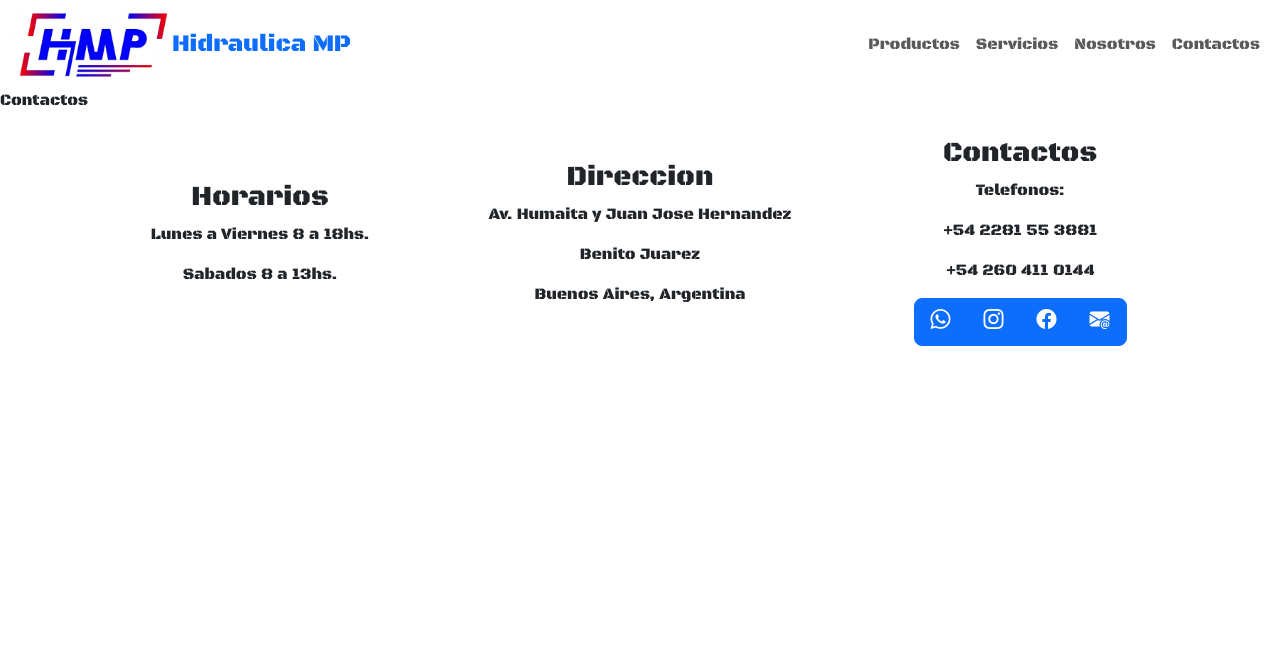
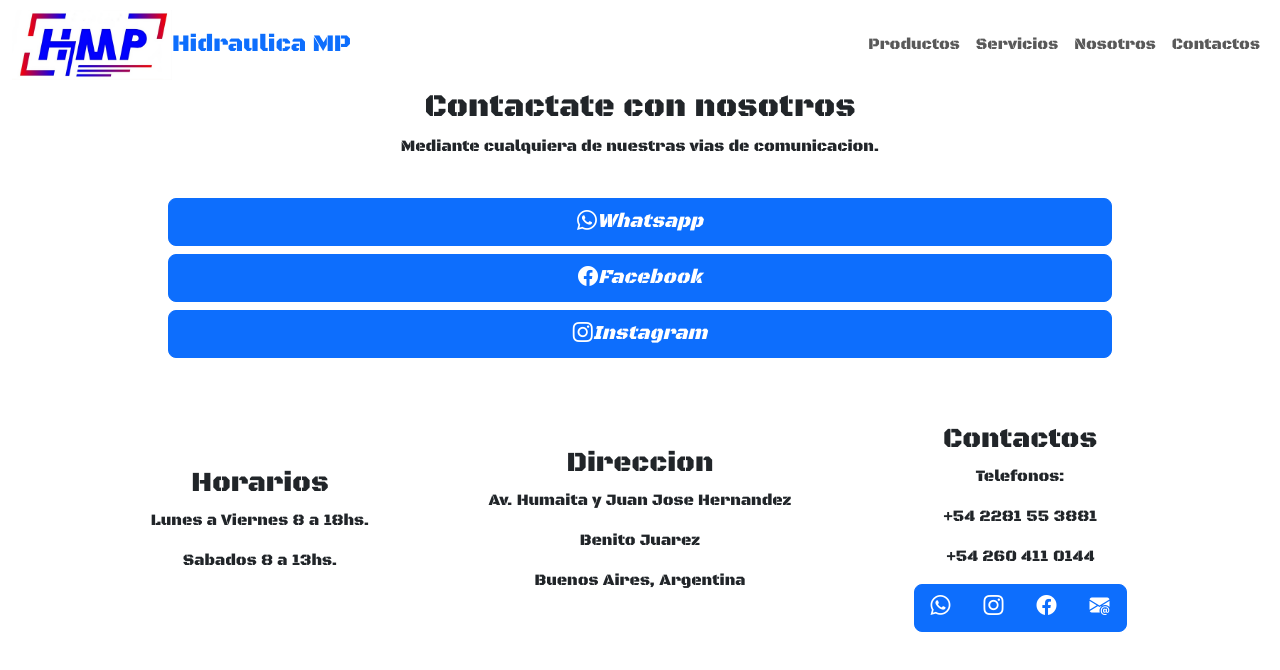
Before and after one commit to Dingras/HidraulicaMP, a React (Vite) app: page /contactos in a window 1280 px wide. Shown: the top 670 px of the page. Built offline with nearby package versions, Linux system fonts and the light colour scheme.

Commit message:
Implementaciones Servicios, Contactos y actualizacion de Nosotros

```diff
--- a/src/components/AboutMe/AboutMe.css
+++ b/src/components/AboutMe/AboutMe.css
@@ -1,28 +1,21 @@
-.container-aboutme{
-    position: relative;
-    width: 100%;
-    height: 700px; /* Ajusta la altura según sea necesario */
-    background-image: url('/Nosotros.jpeg');
-    background-size: cover;
-    background-position: center;
-    background-repeat: no-repeat;
+.aboutme-container{
+    border-radius: 0px;
+    border: 0px;
 }
-.container-info-aboutme {
-    position: absolute;
-    top: 50%;
-    left: 70%;
-    width: 50%;
-    transform: translate(-50%, -50%);
-    color: white;
-    padding: 20px;
-    border-radius: 2em;
-    background-color: rgba(0, 0, 0, 0.3); /* Fondo semitransparente para mejorar la legibilidad */
+.title-aboutme{
+    text-align: center;
+    margin: 0.5em;
 }
-@media (max-width: 768px) {
-    .container-info-aboutme {
-        width: 90%;
-        top: 60%;
-        left: 50%;
-        padding: 10px;
+
+.img-vid-container{
+    max-Height: 500px;
+    object-fit: cover;
+}
+@media (max-width: 540px) {
+    .img-vid-container{
+        max-Height: 300px;
+    }
+    .aboutme-text{
+        font-size: 1.2em;
     }
 }
--- a/src/components/AboutMe/AboutMe.jsx
+++ b/src/components/AboutMe/AboutMe.jsx
@@ -2,18 +2,42 @@ import './AboutMe.css'
 
 const AboutMe = () => {
     return (
-        <div className="container-fluid container-aboutme p-0 m-0">
-            <div className='container-info-aboutme'>
+        <>
             <h2 className='title-aboutme'>Quienes somos?</h2>
-            <p className='text-aboutme'>
-                Soy Manuel Pereyra, me dedico hace mas de 20 años a la herreria de maquinaria pesada, camiones, gruas y mucho mas.
-                En mis años de trabajo no solo me dedique a la herreria, tambien realizo trabajos de torneria desde hace mucho tiempo.
-                Por mi trabajo, siempre tuve que enfrentarme a trabajos en hidraulica, y decidi abrir mi propio local no solo para ofrecer un servicio,
-                sino tambien para ofrecer productos de calidad y brindar la mejor atencion gracias a todos mis años de experiencia en el rubro.
-                Esto no es todo, tambien realizamos trabajos de plegado y corte en metales con pantografo CNC.
-            </p>
+            <div className="card text-bg-dark mx-2 aboutme-container">
+                <img src="/Nosotros.jpeg" className="card-img img-vid-container" alt="..."/>
+                <div className="card-img-overlay d-flex justify-content-center align-items-center">
+                    <h4 className="card-title aboutme-text text-center w-75">
+                        Soy Manuel Pereyra, me dedico hace mas de 20 años a la herreria de maquinaria pesada, camiones, gruas y mucho mas.
+                    </h4>
+                </div>
             </div>
-        </div>
+            <div className="card text-bg-dark mx-2 aboutme-container">
+                <img src="/Torneria.png" className="card-img img-vid-container" alt="..."/>
+                <div className="card-img-overlay d-flex justify-content-center align-items-center">
+                    <h4 className="card-title aboutme-text text-center w-75">
+                        En mis años de trabajo no solo me dedique a la herreria, tambien realizo trabajos de torneria desde hace mucho tiempo.
+                    </h4>
+                </div>
+            </div>
+            <div className="card text-bg-dark mx-2 aboutme-container">
+                <img src="/Welcome.jpeg" className="card-img img-vid-container" alt="..."/>
+                <div className="card-img-overlay d-flex justify-content-center align-items-center">
+                    <h4 className="card-title aboutme-text text-center w-75">
+                        Por mi trabajo, siempre tuve que enfrentarme a trabajos en hidraulica, y decidi abrir mi propio local no solo para ofrecer un servicio,
+                        sino tambien para ofrecer productos de calidad y brindar la mejor atencion gracias a todos mis años de experiencia en el rubro.
+                    </h4>
+                </div>
+            </div>
+            <div className="card text-bg-dark mx-2 aboutme-container">
+                <img src="/Bienvenida.jpg" className="card-img img-vid-container" alt="..."/>
+                <div className="card-img-overlay d-flex justify-content-center align-items-center">
+                    <h4 className="card-title aboutme-text text-center w-75">
+                    Esto no es todo, tambien realizamos trabajos de plegado y corte en metales con pantografo CNC.
+                    </h4>
+                </div>
+            </div>
+        </>
     )
 }
 
--- /dev/null
+++ b/src/components/Contact/Contact.css
@@ -0,0 +1,11 @@
+.contact-container{
+    width: 75%;
+    padding-top: 1em;
+    padding-bottom: 2em;
+}
+
+@media (max-width: 600px) {
+    .contact-container{
+        width: 100%;
+    }
+}
--- /dev/null
+++ b/src/components/Contact/Contact.jsx
@@ -0,0 +1,17 @@
+import './Contact.css'
+import dataContacts from '../../services/Data/Contacts.json'
+import LinkContact from '../LinkContact/LinkContact'
+
+const Contact = () => {
+    return (
+        <div className='mx-auto contact-container'>
+            {
+                dataContacts.map((contact) =>(
+                    <LinkContact key={contact.id} url_contact={contact.url} name={contact.name} icon={contact.icon} />
+                ))
+            }
+        </div>
+    )
+}
+
+export default Contact
--- /dev/null
+++ b/src/components/LinkContact/LinkContact.jsx
@@ -0,0 +1,13 @@
+import './LinkContact.css'
+
+const LinkContact = (props) => {
+    return (
+        <div className='m-2'>
+            <a href={props.link} className="btn btn-primary btn-lg w-100">
+                <i className={'bi '+ props.icon}>{props.name}</i>
+            </a>
+        </div>
+    )
+}
+
+export default LinkContact
--- a/src/components/Service/Service.css
+++ b/src/components/Service/Service.css
@@ -1,3 +1,11 @@
 .title-service{
     font-size: 3em;
 }
+
+.service-container{
+    border-radius: 0px;
+}
+
+.card-img-overlay{
+    background-color: rgba(0, 0, 0, 0.7);
+}
--- a/src/components/Service/Service.jsx
+++ b/src/components/Service/Service.jsx
@@ -4,7 +4,7 @@ import './Service.css'
 const Service = (props) => {
     return (
         <div className="card text-bg-dark service-container m-2">
-            <img src={props.url_img} className="card-img w-100" alt="..." style={{ maxHeight:'250px', objectFit: 'cover'}}/>
+            <img src={props.url_img} className="card-img w-100" alt="..." style={{ maxHeight:'300px', objectFit: 'cover'}}/>
             <div className="card-img-overlay">
                 <h5 className="card-title title-service">{props.name}</h5>
                 <p className="card-text">{props.description}</p>
--- a/src/pages/Contacts/Contacts.jsx
+++ b/src/pages/Contacts/Contacts.jsx
@@ -1,11 +1,16 @@
 import Header from '../../components/Header/Header'
 import Footer from '../../components/Footer/Footer'
+import Contact from '../../components/Contact/Contact'
 
 const Contacts = () => {
     return (
         <>
             <Header />
-            <div>Contactos</div>
+            <h2 className='text-center'>Contactate con nosotros</h2>
+            <p className='text-center'>
+                Mediante cualquiera de nuestras vias de comunicacion.
+            </p>
+            <Contact/>
             <Footer/>
         </>
     )
--- /dev/null
+++ b/src/services/Data/Contacts.json
@@ -0,0 +1,20 @@
+[
+    {
+        "id":1,
+        "name":"Whatsapp",
+        "url":"https://w.app/hidraulicamp",
+        "icon":"bi-whatsapp"
+    },
+    {
+        "id":2,
+        "name":"Facebook",
+        "url":"https://www.facebook.com/profile.php?id=100068467522498",
+        "icon":"bi-facebook"
+    },
+    {
+        "id":3,
+        "name":"Instagram",
+        "url":"https://www.instagram.com/hidraulicamanuelpereyra",
+        "icon":"bi-instagram"
+    }
+]
--- a/src/services/Data/Services.json
+++ b/src/services/Data/Services.json
@@ -4,5 +4,17 @@
         "name" : "Torneria",
         "description":"Realizamos trabajos de Torneria.",
         "url_img" : "Torneria.png"
+    },
+    {
+        "id" : 2,
+        "name" : "Pregado",
+        "description":"Realizamos trabajos de plegado de laminas metalicas.",
+        "url_img" : "Torneria.png"
+    },
+    {
+        "id" : 3,
+        "name" : "Corte",
+        "description":"Realizamos trabajos de corte con pantografo CNC de alta precision.",
+        "url_img" : "Torneria.png"
     }
 ]
```
Also changed, not shown: src/components/LinkContact/LinkContact.css (added).
